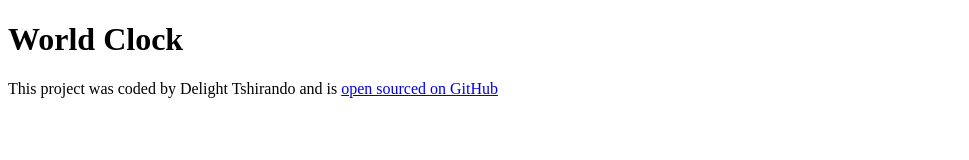
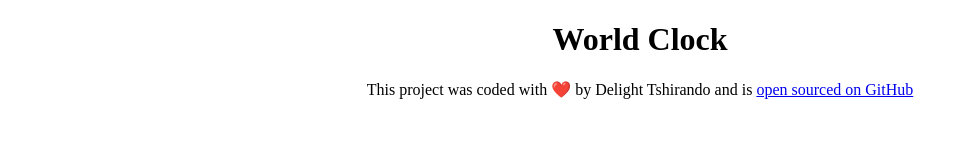
Before and after one commit to delightteekay/world-clock, a plain HTML site: page index.html in a window 1280 px wide. Shown: the whole page, without its empty margins (0-969 px from the left). Drawn offline with Linux system fonts and the light colour scheme.

Commit message:
added the link to GitHub repository

```diff
--- a/css/style.css
+++ b/css/style.css
@@ -0,0 +1,8 @@
+h1 {
+    text-align: center;
+}
+
+
+footer {
+    text-align: center;
+}
--- a/index.html
+++ b/index.html
@@ -8,8 +8,8 @@
 </head>
 <body>
 <h1>World Clock</h1>
-<footer>This project was coded by Delight Tshirando and is
-<a href="#" target="_blank">open sourced on GitHub</a>
+<footer>This project was coded with ❤️ by Delight Tshirando and is
+<a href="https://github.com/delightteekay/world-clock" target="_blank">open sourced on GitHub</a>
 </footer>
 <script src="javascript/index.js"></script>
 </body>
```
